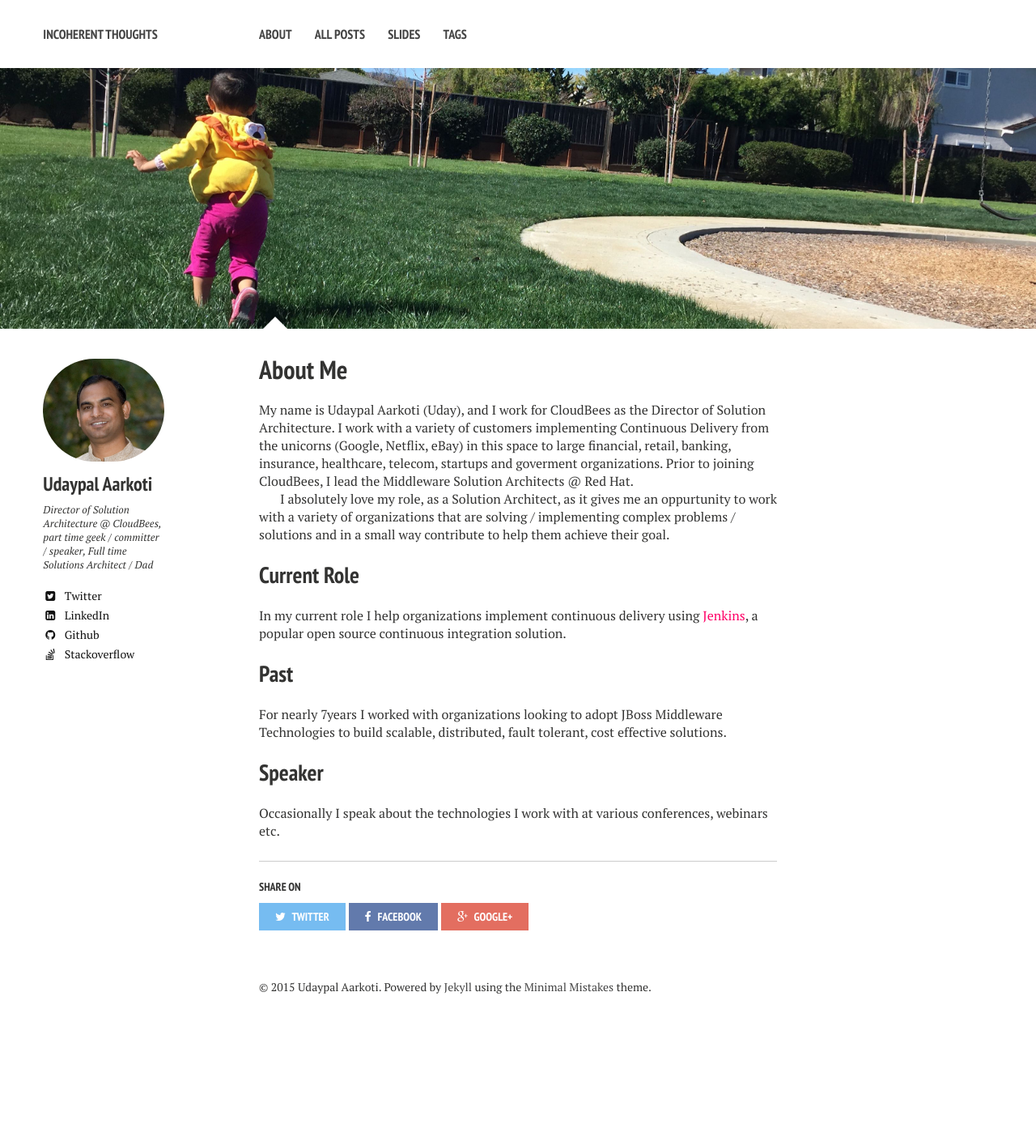
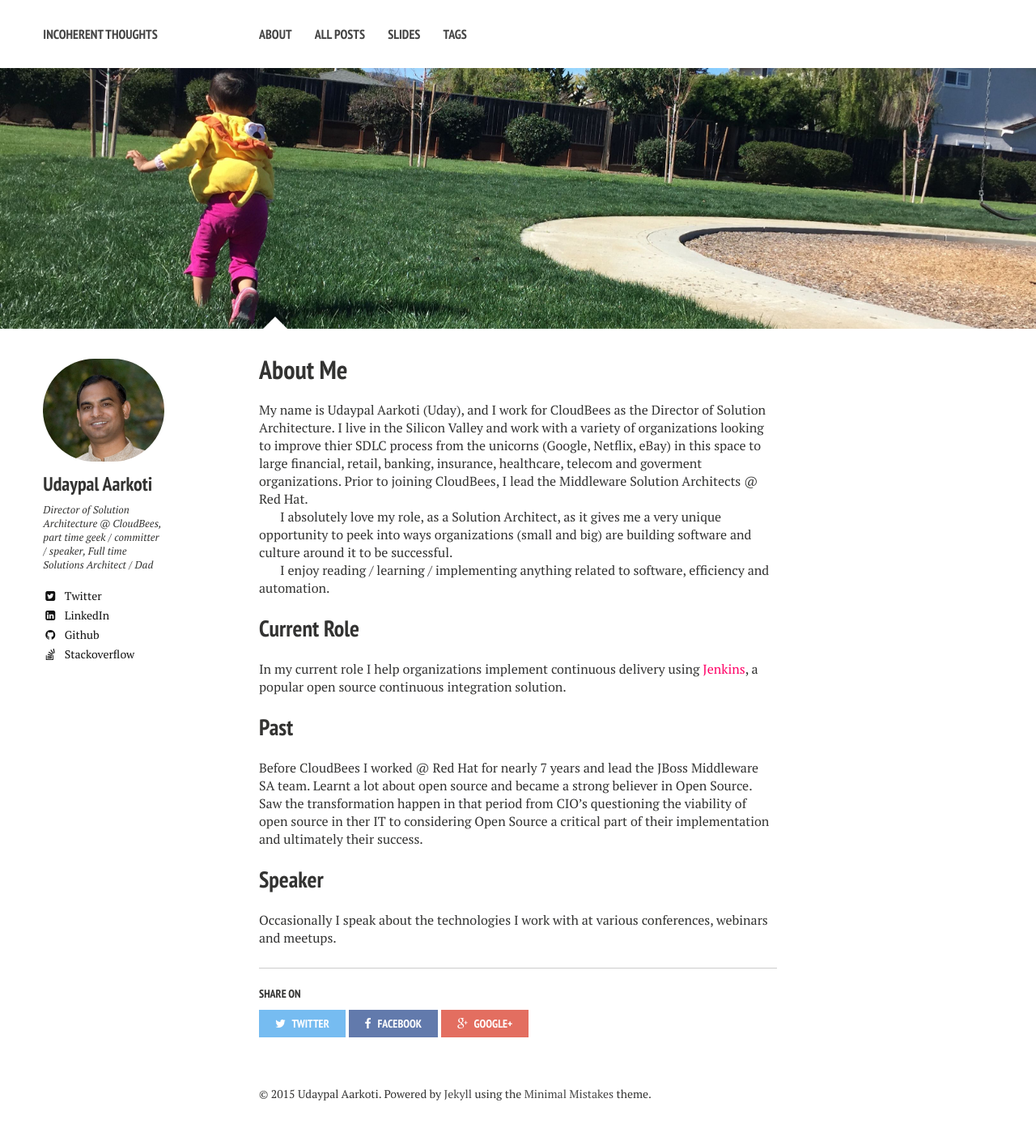
Before and after one commit to uaarkoti/uaarkoti.github.io, a Jekyll site: the page built from about/index.md, in a window 1280 px wide. Shown: the whole page at 81% size. Built offline with Jekyll 4.4.1, drawn with Linux system fonts in a browser that asks for light colours; nearby versions of some CDN libraries; before the commit the page ends 1277 px from its top, so only the background shows below that.

Commit message:
Update 2

```diff
--- a/about/index.md
+++ b/about/index.md
@@ -8,15 +8,17 @@ image:
   feature: park.jpg
 ---
 
-My name is Udaypal Aarkoti (Uday), and I work for CloudBees as the Director of Solution Architecture. I work with a variety of customers implementing Continuous Delivery from the unicorns (Google, Netflix, eBay) in this space to large financial, retail, banking, insurance, healthcare, telecom, startups and goverment organizations. Prior to joining CloudBees, I lead the Middleware Solution Architects @ Red Hat.
+My name is Udaypal Aarkoti (Uday), and I work for CloudBees as the Director of Solution Architecture. I live in the Silicon Valley and work with a variety of organizations looking to improve thier SDLC process from the unicorns (Google, Netflix, eBay) in this space to large financial, retail, banking, insurance, healthcare, telecom and goverment organizations. Prior to joining CloudBees, I lead the Middleware Solution Architects @ Red Hat.
 
-I absolutely love my role, as a Solution Architect, as it gives me an oppurtunity to work with a variety of organizations that are solving / implementing complex problems / solutions and in a small way contribute to help them achieve their goal.
+I absolutely love my role, as a Solution Architect, as it gives me a very unique opportunity to peek into ways organizations (small and big) are building software and culture around it to be successful.
+
+I enjoy reading / learning / implementing anything related to software, efficiency and automation.
 
 ## Current Role
 In my current role I help organizations implement continuous delivery using [Jenkins](http://jenkins-ci.org), a popular open source continuous integration solution.
 
 ## Past
-For nearly 7years I worked with organizations looking to adopt JBoss Middleware Technologies to build scalable, distributed, fault tolerant, cost effective solutions.
+Before CloudBees I worked @ Red Hat for nearly 7 years and lead the JBoss Middleware SA team. Learnt a lot about open source and became a strong believer in Open Source. Saw the transformation happen in that period from CIO's questioning the viability of open source in ther IT to considering Open Source a critical part of their implementation and ultimately their success.
 
 ## Speaker
-Occasionally I speak about the technologies I work with at various conferences, webinars etc.
+Occasionally I speak about the technologies I work with at various conferences, webinars and meetups.
```
